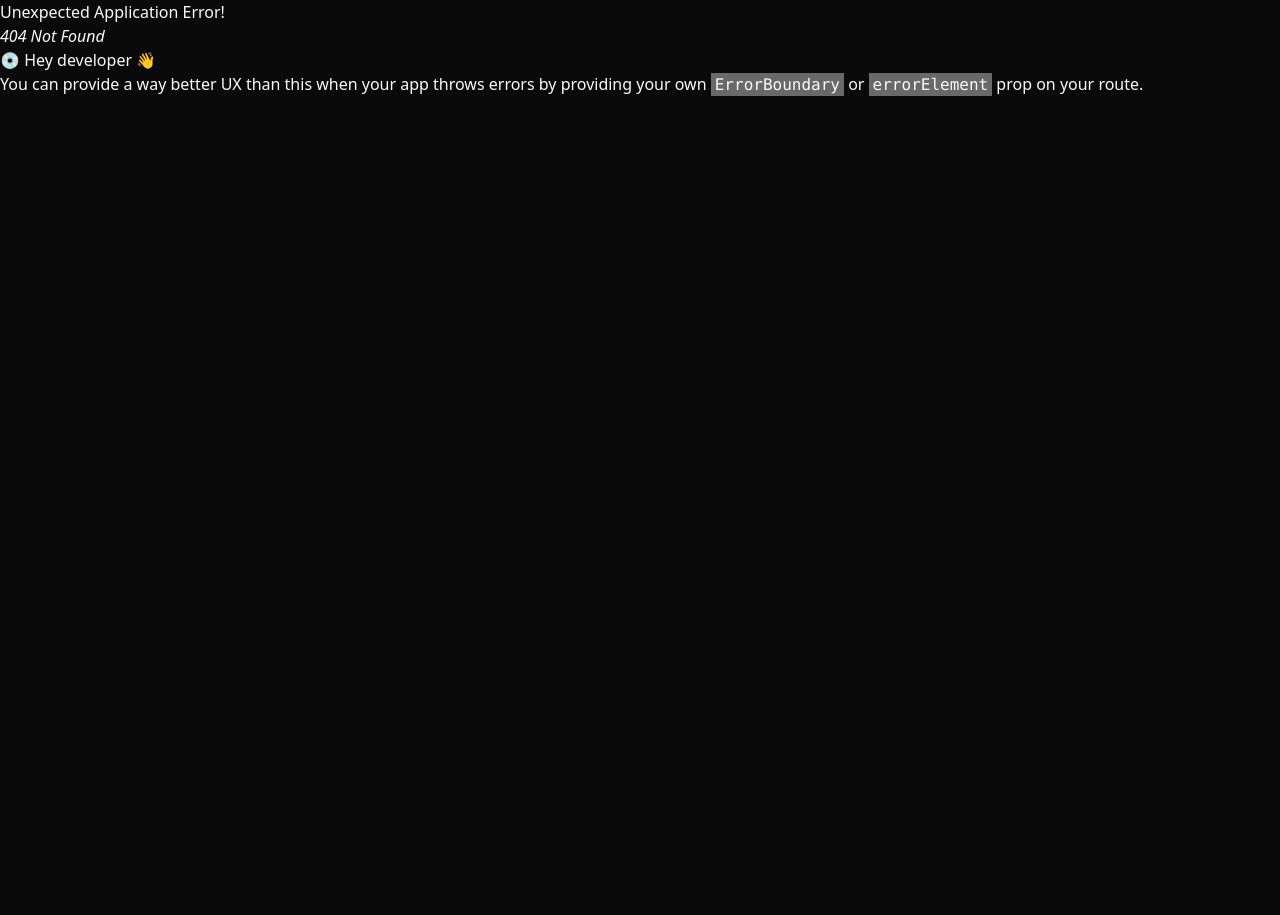
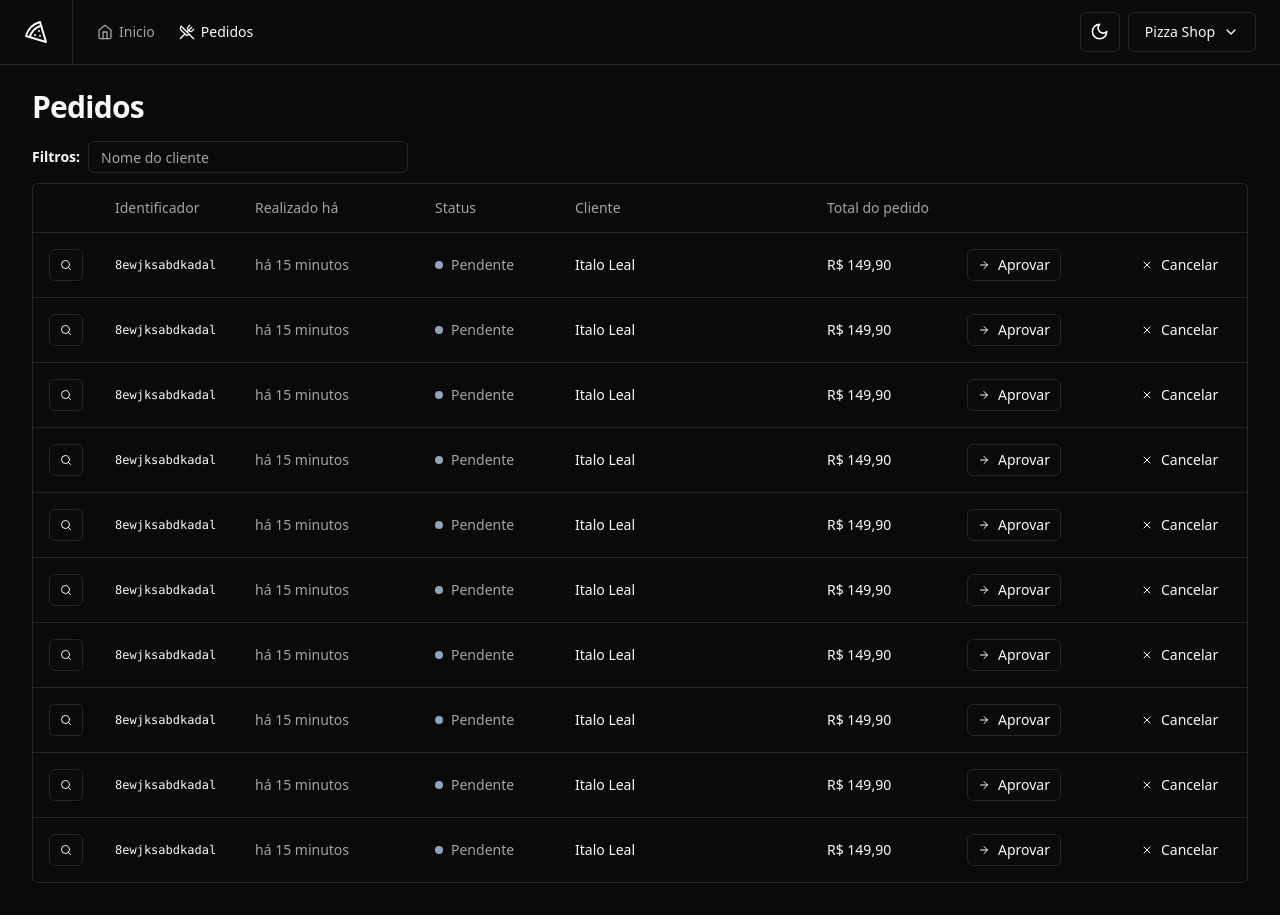
Before and after one commit to itl7git/pizzashop-web, a React (Vite) app: page /orders in a window 1280 px wide. Before the commit this address had no page. Before the commit the page ends 800 px from the top, so only its background shows below. Built offline with nearby package versions, Linux system fonts and the light colour scheme.

Commit message:
Estrutura da Listagem de pedidos

```diff
--- a/src/components/ui/button.tsx
+++ b/src/components/ui/button.tsx
@@ -22,6 +22,7 @@
       size: {
         default: 'h-10 px-4 py-2',
         sm: 'h-9 rounded-md px-3',
+        xs: 'h-8 px-2.5',
         lg: 'h-11 rounded-md px-8',
         icon: 'h-10 w-10',
       },
--- /dev/null
+++ b/src/components/ui/table.tsx
@@ -0,0 +1,117 @@
+import * as React from "react"
+
+import { cn } from "@/lib/utils"
+
+const Table = React.forwardRef<
+  HTMLTableElement,
+  React.HTMLAttributes<HTMLTableElement>
+>(({ className, ...props }, ref) => (
+  <div className="relative w-full overflow-auto">
+    <table
+      ref={ref}
+      className={cn("w-full caption-bottom text-sm", className)}
+      {...props}
+    />
+  </div>
+))
+Table.displayName = "Table"
+
+const TableHeader = React.forwardRef<
+  HTMLTableSectionElement,
+  React.HTMLAttributes<HTMLTableSectionElement>
+>(({ className, ...props }, ref) => (
+  <thead ref={ref} className={cn("[&_tr]:border-b", className)} {...props} />
+))
+TableHeader.displayName = "TableHeader"
+
+const TableBody = React.forwardRef<
+  HTMLTableSectionElement,
+  React.HTMLAttributes<HTMLTableSectionElement>
+>(({ className, ...props }, ref) => (
+  <tbody
+    ref={ref}
+    className={cn("[&_tr:last-child]:border-0", className)}
+    {...props}
+  />
+))
+TableBody.displayName = "TableBody"
+
+const TableFooter = React.forwardRef<
+  HTMLTableSectionElement,
+  React.HTMLAttributes<HTMLTableSectionElement>
+>(({ className, ...props }, ref) => (
+  <tfoot
+    ref={ref}
+    className={cn(
+      "border-t bg-muted/50 font-medium [&>tr]:last:border-b-0",
+      className
+    )}
+    {...props}
+  />
+))
+TableFooter.displayName = "TableFooter"
+
+const TableRow = React.forwardRef<
+  HTMLTableRowElement,
+  React.HTMLAttributes<HTMLTableRowElement>
+>(({ className, ...props }, ref) => (
+  <tr
+    ref={ref}
+    className={cn(
+      "border-b transition-colors hover:bg-muted/50 data-[state=selected]:bg-muted",
+      className
+    )}
+    {...props}
+  />
+))
+TableRow.displayName = "TableRow"
+
+const TableHead = React.forwardRef<
+  HTMLTableCellElement,
+  React.ThHTMLAttributes<HTMLTableCellElement>
+>(({ className, ...props }, ref) => (
+  <th
+    ref={ref}
+    className={cn(
+      "h-12 px-4 text-left align-middle font-medium text-muted-foreground [&:has([role=checkbox])]:pr-0",
+      className
+    )}
+    {...props}
+  />
+))
+TableHead.displayName = "TableHead"
+
+const TableCell = React.forwardRef<
+  HTMLTableCellElement,
+  React.TdHTMLAttributes<HTMLTableCellElement>
+>(({ className, ...props }, ref) => (
+  <td
+    ref={ref}
+    className={cn("p-4 align-middle [&:has([role=checkbox])]:pr-0", className)}
+    {...props}
+  />
+))
+TableCell.displayName = "TableCell"
+
+const TableCaption = React.forwardRef<
+  HTMLTableCaptionElement,
+  React.HTMLAttributes<HTMLTableCaptionElement>
+>(({ className, ...props }, ref) => (
+  <caption
+    ref={ref}
+    className={cn("mt-4 text-sm text-muted-foreground", className)}
+    {...props}
+  />
+))
+TableCaption.displayName = "TableCaption"
+
+export {
+  Table,
+  TableHeader,
+  TableBody,
+  TableFooter,
+  TableHead,
+  TableRow,
+  TableCell,
+  TableCaption,
+}
--- /dev/null
+++ b/src/pages/app/orders/orders.tsx
@@ -0,0 +1,89 @@
+import { ArrowRight, Search, X } from 'lucide-react'
+import { Helmet } from 'react-helmet-async'
+
+import { Button } from '@/components/ui/button'
+import { Input } from '@/components/ui/input'
+import {
+  Table,
+  TableBody,
+  TableCell,
+  TableHead,
+  TableHeader,
+  TableRow,
+} from '@/components/ui/table'
+
+export function Orders() {
+  return (
+    <>
+      <Helmet title="Pedidos" />
+      <div className="flex flex-col gap-4">
+        <h1 className="text-3xl font-bold tracking-tight">Pedidos</h1>
+      </div>
+      <div className="space-y-2.5 ">
+        <form className="flex items-center gap-2">
+          <span className="text-sm font-semibold">Filtros:</span>
+          <Input placeholder="Nome do cliente" className="h-8 w-[320px]" />
+        </form>
+
+        <div className="rounded-md border">
+          <Table>
+            <TableHeader>
+              <TableRow>
+                <TableHead className="w-[64px]"></TableHead>
+                <TableHead className="w-[140px]">Identificador</TableHead>
+                <TableHead className="w-[180px]">Realizado há</TableHead>
+                <TableHead className="w-[140px]">Status</TableHead>
+                <TableHead>Cliente</TableHead>
+                <TableHead className="w-[140px]">Total do pedido</TableHead>
+                <TableHead className="w-[164px]"></TableHead>
+                <TableHead className="w-[132px]"></TableHead>
+              </TableRow>
+            </TableHeader>
+            <TableBody>
+              {Array.from({ length: 10 }).map((_, i) => {
+                return (
+                  <TableRow key={i}>
+                    <TableCell>
+                      <Button variant="outline" size="xs">
+                        <Search className="h-3 w-3" />
+                        <span className="sr-only">Detalhes do pedido</span>
+                      </Button>
+                    </TableCell>
+                    <TableCell className="font-mono text-xs font-medium">
+                      8ewjksabdkadal
+                    </TableCell>
+                    <TableCell className="text-muted-foreground">
+                      há 15 minutos
+                    </TableCell>
+                    <TableCell>
+                      <div className="flex items-center gap-2">
+                        <span className="h-2 w-2 rounded-full bg-slate-400" />
+                        <span className="font-medium text-muted-foreground">
+                          Pendente
+                        </span>
+                      </div>
+                    </TableCell>
+                    <TableCell className="font-medium">Italo Leal</TableCell>
+                    <TableCell className="font-medium">R$ 149,90</TableCell>
+                    <TableCell>
+                      <Button variant="outline" size="xs">
+                        <ArrowRight className="mr-2 h-3 w-3" />
+                        Aprovar
+                      </Button>
+                    </TableCell>
+                    <TableCell>
+                      <Button variant="ghost" size="xs">
+                        <X className="mr-2 h-3 w-3" />
+                        Cancelar
+                      </Button>
+                    </TableCell>
+                  </TableRow>
+                )
+              })}
+            </TableBody>
+          </Table>
+        </div>
+      </div>
+    </>
+  )
+}
--- a/src/routes.tsx
+++ b/src/routes.tsx
@@ -3,6 +3,7 @@
 import { AppLayout } from './pages/_layouts/app'
 import { AuthLayout } from './pages/_layouts/auth'
 import { Dashboard } from './pages/app/dashboard'
+import { Orders } from './pages/app/orders/orders'
 import { SignIn } from './pages/auth/sign-in'
 import { SignUp } from './pages/auth/sign-up'
 
@@ -10,7 +11,10 @@
   {
     path: '/',
     element: <AppLayout />,
-    children: [{ path: '/', element: <Dashboard /> }],
+    children: [
+      { path: '/', element: <Dashboard /> },
+      { path: '/orders', element: <Orders /> },
+    ],
   },
 
   {
--- a/vite.config.ts
+++ b/vite.config.ts
@@ -1,6 +1,7 @@
 import path from 'node:path'
+
+import react from '@vitejs/plugin-react'
 import { defineConfig } from 'vite'
-import react from '@vitejs/plugin-react'
 
 // https://vitejs.dev/config/
 export default defineConfig({
```
